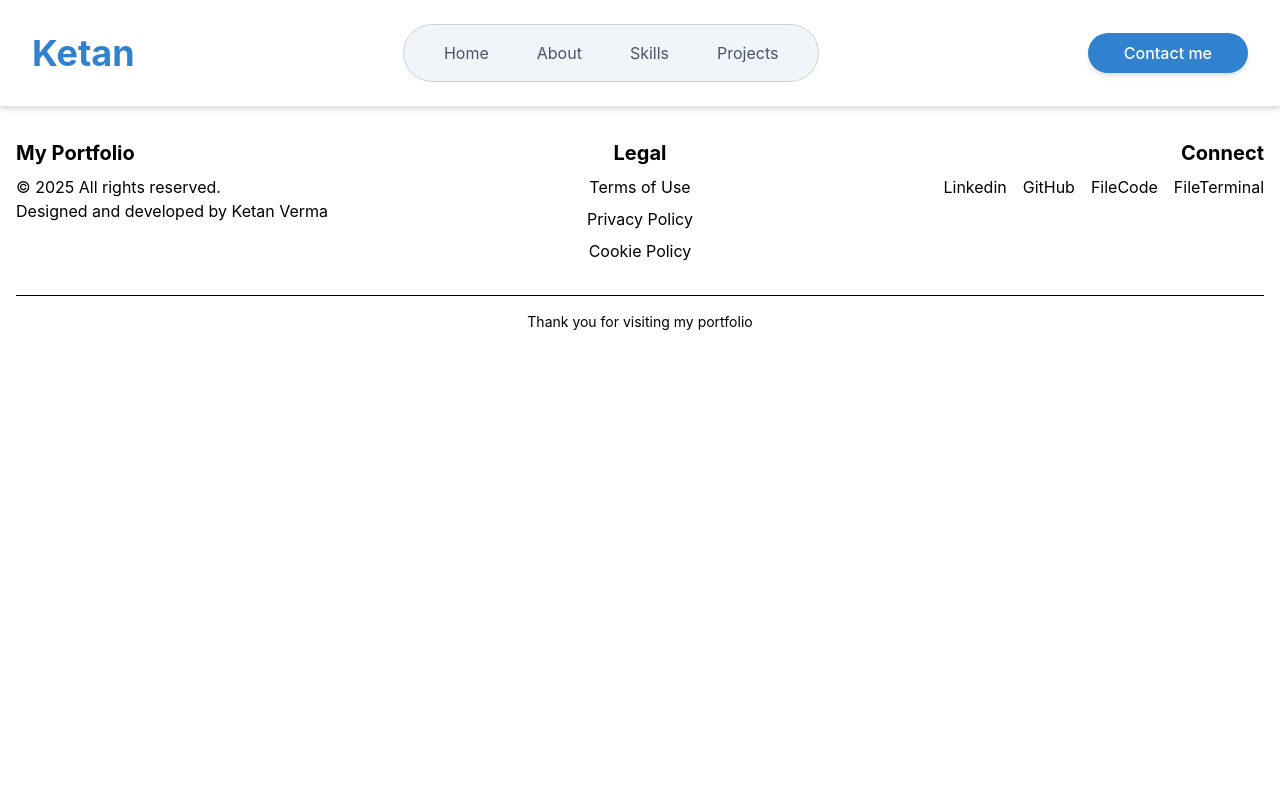
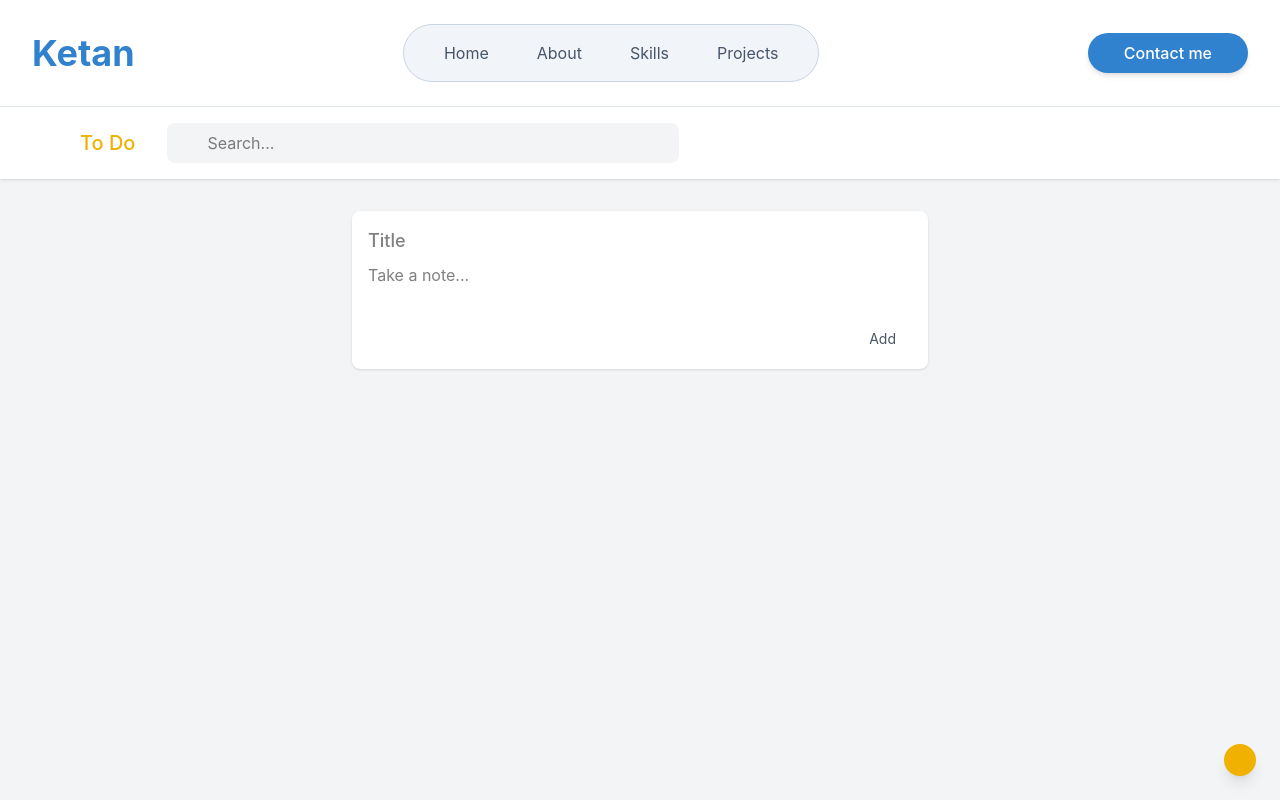
Before and after one commit to shwetket/mywebapp, a React (Create React App) app: page /todo in a window 1280 px wide. Shown: the top 800 px of the page. Built offline with nearby package versions, Linux system fonts and the light colour scheme.

Commit message:
Just beautification

```diff
--- a/package.json
+++ b/package.json
@@ -3,12 +3,14 @@
   "version": "0.1.0",
   "private": true,
   "dependencies": {
+    "@reduxjs/toolkit": "^2.6.1",
     "@testing-library/dom": "^10.4.0",
     "@testing-library/jest-dom": "^6.6.3",
     "@testing-library/react": "^16.3.0",
     "@testing-library/user-event": "^13.5.0",
     "react": "^19.1.0",
     "react-dom": "^19.1.0",
+    "react-redux": "^9.2.0",
     "react-router-dom": "^7.5.0",
     "react-scripts": "5.0.1",
     "web-vitals": "^2.1.4"
--- a/src/App.js
+++ b/src/App.js
@@ -9,6 +9,7 @@
 import Weather from './Modules/SubModules/Weather';
 import { Route, Routes } from 'react-router-dom';
 import Counter from './Modules/SubModules/Counter';
+import Todo from './Modules/SubModules/Todo';
 
 function App() {
   return (
@@ -22,6 +23,7 @@
         <Route path="/contactme" element={<Connect />} />
         <Route path="/weather" element={<Weather />} />
         <Route path="/counter" element={<Counter />} />
+        <Route path="/todo" element={<Todo/>}/>
       </Routes>
       <Footers />
 
--- a/src/Modules/Footers.jsx
+++ b/src/Modules/Footers.jsx
@@ -1,28 +1,28 @@
-export default function Footers() {
+export default function Footer() {
     return (
-        <footer className="mt-auto bg-[var(--footer-background-color)] text-[var(--footer-text-color)]">
+        <footer className="mt-auto bg-[var(--surface-alt)] text-[var(--text-secondary)]">
             <div className="container mx-auto px-4 py-8">
                 <div className="grid grid-cols-1 md:grid-cols-3 gap-6">
                     {/* Left column - Copyright */}
                     <div className="flex flex-col items-center md:items-start">
-                        <h3 className="font-bold text-xl mb-2 text-[var(--footer-heading-color)]">My Portfolio</h3>
-                        <p className="text-[var(--footer-secondary-text-color)]">&copy; 2025 All rights reserved.</p>
-                        <p className="text-[var(--footer-secondary-text-color)]">Designed and developed by Ketan Verma</p>
+                        <h3 className="font-bold text-xl mb-2 text-[var(--text-primary)]">My Portfolio</h3>
+                        <p className="text-[var(--text-muted)]">&copy; 2025 All rights reserved.</p>
+                        <p className="text-[var(--text-muted)]">Designed and developed by Ketan Verma</p>
                     </div>
 
                     {/* Middle column - Legal */}
                     <div className="flex flex-col items-center">
-                        <h3 className="font-bold text-xl mb-2 text-[var(--footer-heading-color)]">Legal</h3>
+                        <h3 className="font-bold text-xl mb-2 text-[var(--text-primary)]">Legal</h3>
                         <div className="flex flex-col space-y-2">
-                            <a href="#" className="hover:text-[var(--footer-link-hover-color)] transition-colors">Terms of Use</a>
-                            <a href="#" className="hover:text-[var(--footer-link-hover-color)] transition-colors">Privacy Policy</a>
-                            <a href="#" className="hover:text-[var(--footer-link-hover-color)] transition-colors">Cookie Policy</a>
+                            <a href="#" className="hover:text-[var(--link-hover)] transition-colors">Terms of Use</a>
+                            <a href="#" className="hover:text-[var(--link-hover)] transition-colors">Privacy Policy</a>
+                            <a href="#" className="hover:text-[var(--link-hover)] transition-colors">Cookie Policy</a>
                         </div>
                     </div>
 
                     {/* Right column - Social */}
                     <div className="flex flex-col items-center md:items-end">
-                        <h3 className="font-bold text-xl mb-2 text-[var(--footer-heading-color)]">Connect</h3>
+                        <h3 className="font-bold text-xl mb-2 text-[var(--text-primary)]">Connect</h3>
                         <div className="flex space-x-4">
                             <a href="#" className="hover:text-[var(--footer-link-hover-color)] transition-colors flex items-center">
                                 Linkedin
@@ -39,8 +39,7 @@
                         </div>
                     </div>
                 </div>
-
-                <div className="border-t border-[var(--footer-border-color)] mt-8 pt-4 text-center text-[var(--footer-secondary-text-color)] text-sm">
+                <div className="border-t border-[var(--border-light)] mt-8 pt-4 text-center text-[var(--text-muted)] text-sm">
                     <p>Thank you for visiting my portfolio</p>
                 </div>
             </div>
--- a/src/Modules/Projects.jsx
+++ b/src/Modules/Projects.jsx
@@ -20,6 +20,12 @@
                     <a href="/counter" className="absolute bottom-1 left-1 font-semibold text-lg" aria-label="External link">&#8599;</a>
                 </div>
             </div>
+            <div className="rounded-lg shadow-md bg-[var(--card-background-color)] dark:bg-[var(--dark-card-background-color)] relative hover:shadow-lg transition-shadow duration-300">
+                <div className="h-full flex justify-center items-center p-3">
+                    <p>Todo</p>
+                    <a href="/todo" className="absolute bottom-1 left-1 font-semibold text-lg" aria-label="External link">&#8599;</a>
+                </div>
+            </div>
 
         </div>
 
--- /dev/null
+++ b/src/Modules/SubModules/Todo.jsx
@@ -0,0 +1,73 @@
+export default function Todo() {
+    return (
+        <div className="min-h-screen bg-gray-100">
+            <Header />
+            <main className="max-w-6xl mx-auto px-4 py-8">
+                <CreateNoteInput />
+                {/* Additional content can go here */}
+            </main>
+            <FloatingActionButton />
+        </div>
+    )
+}
+
+function FloatingActionButton() {
+    return (
+        <div className="fixed bottom-6 right-6">
+            <button className="bg-yellow-500 hover:bg-yellow-600 text-white rounded-full p-4 shadow-lg">
+                {/* Icon Placeholder */}
+            </button>
+        </div>
+    );
+}
+
+function Header() {
+    return (
+        <header className="bg-white shadow">
+            <div className="max-w-6xl mx-auto px-4 py-4 flex items-center">
+                <h1 className="font-medium text-xl text-yellow-500">To Do</h1>
+                <SearchBar />
+            </div>
+        </header>
+    );
+}
+
+function SearchBar() {
+    return (
+        <div className="ml-8 flex-grow max-w-lg">
+            <div className="relative">
+                <div className="absolute inset-y-0 left-0 pl-3 flex items-center pointer-events-none">
+                    {/* Icon Placeholder */}
+                </div>
+                <input
+                    type="text"
+                    className="block w-full pl-10 pr-3 py-2 rounded-lg bg-gray-100 border-transparent focus:border-gray-300 focus:bg-white focus:ring-0"
+                    placeholder="Search..."
+                />
+            </div>
+        </div>
+    );
+}
+
+function CreateNoteInput() {
+    return (
+        <div className="bg-white rounded-lg shadow mb-6 mx-auto max-w-xl">
+            <div className="p-4">
+                <input
+                    type="text"
+                    className="w-full mb-2 focus:outline-none text-lg font-medium"
+                    placeholder="Title"
+                />
+                <textarea
+                    className="w-full resize-none focus:outline-none"
+                    placeholder="Take a note..."
+                />
+                <div className="flex justify-end mt-2">
+                    <button className="py-1 px-4 text-sm text-gray-600 hover:bg-gray-100 rounded">
+                        Add
+                    </button>
+                </div>
+            </div>
+        </div>
+    );
+}
--- /dev/null
+++ b/src/store.js
@@ -0,0 +1,5 @@
+import { configureStore } from '@reduxjs/toolkit'
+
+export const store = configureStore({
+  reducer: {},
+})
--- /dev/null
+++ b/src/userSlice.js
@@ -0,0 +1,5 @@
+import { createSlice } from "@reduxjs/toolkit";
+
+
+
+export default userSlice.reducer;
```
Also changed, not shown: src/Modules/Components/C1.jsx (added, +7 -0 lines), src/Modules/Components/C2.jsx (added, +9 -0 lines), src/Modules/Components/C3.jsx (added, +12 -0 lines), 1 other file (tests, documents, lock files or other folders).
